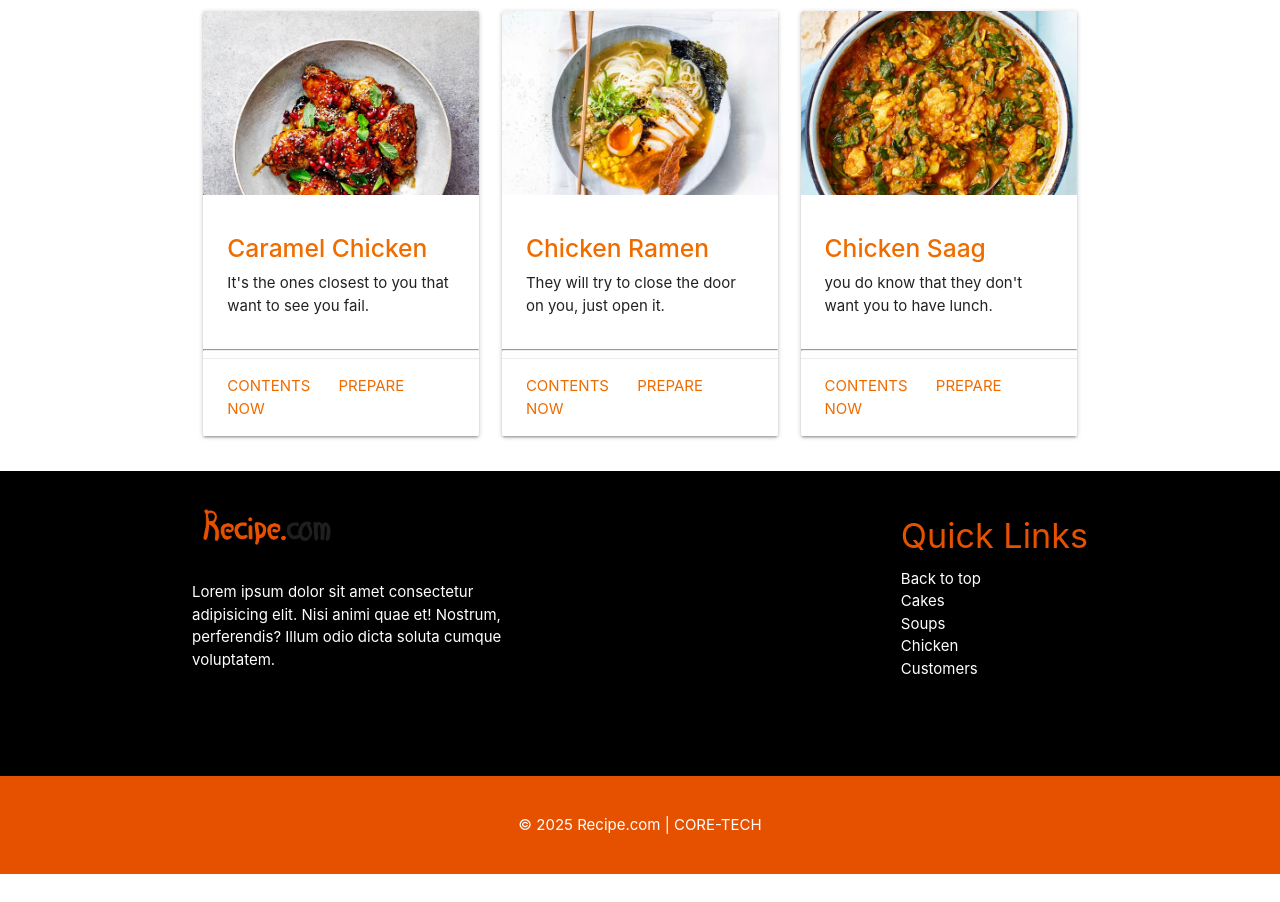
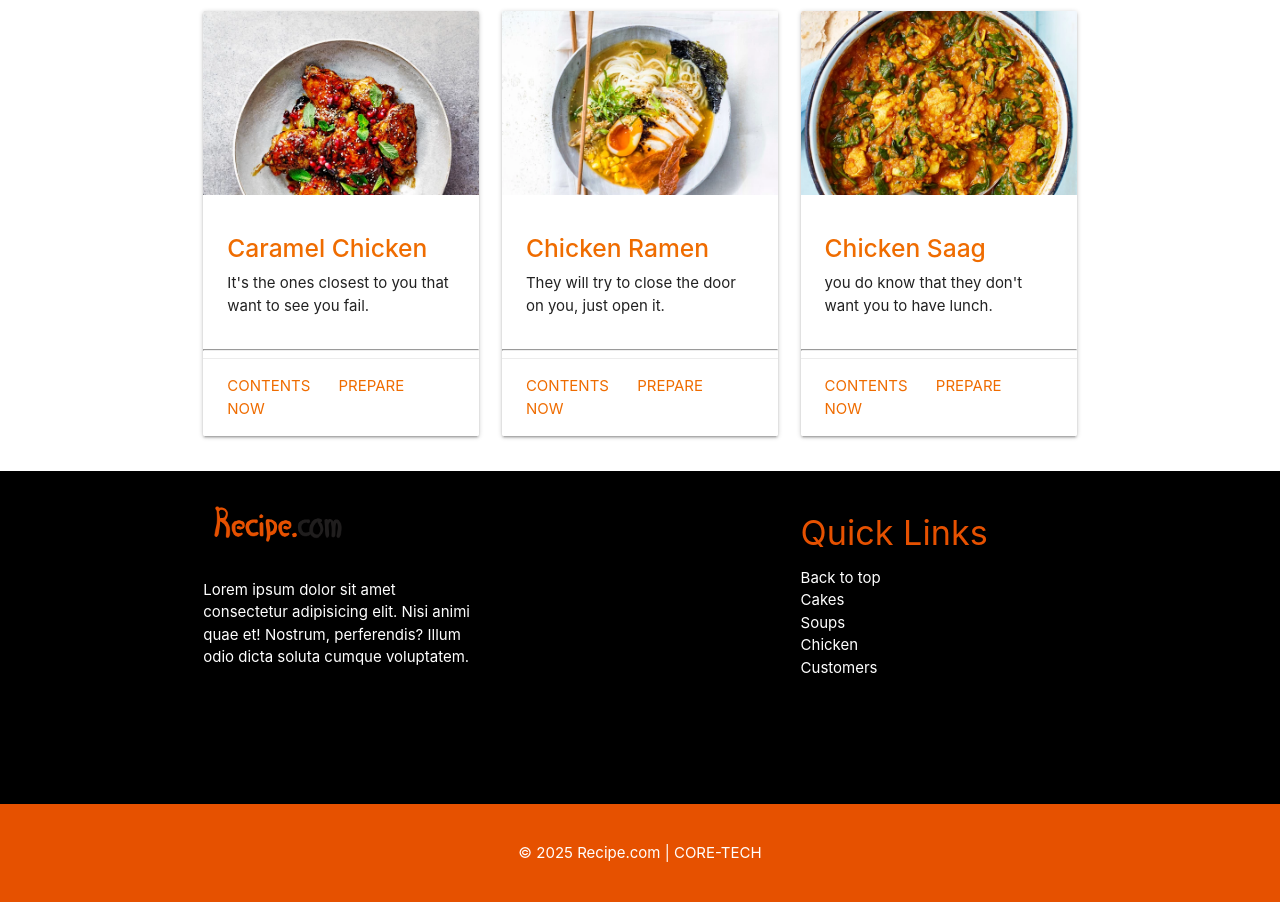
Before and after one commit to Aizza1/Recipe.com, a plain HTML site: page index.html in a window 1280 px wide. Shown: the part 7794-8696 px from the top of the page. Before the commit the page ends 8668 px from the top, so only its background shows below. Drawn offline with Linux system fonts and the light colour scheme.

Commit message:
Update index.html
Fixed up the footer

```diff
--- a/index.html
+++ b/index.html
@@ -17,7 +17,7 @@
         <nav class="white">
             <div class="container">
                 <a href=""><img class="responsive-img" width="150px" src="img/logo.png" alt=""></a>
-                <a href="#mobile" class="sidenav-trigger right orange-text">s</a>
+                <a href="#mobile" class="sidenav-trigger right orange-text">Menu</a>
                 <ul class="right hide-on-small-only">
                     <li><a class="orange-text" href="#Home"><strong>Home</strong></a></li>
                     <li><a class="orange-text" href="#Cakes"><strong>Cakes</strong></a></li>
@@ -621,13 +621,16 @@
             </div>
         </section>
     </main>
-    <footer class="black">
+    <footer class="black page-footer">
         <div class="container">
-            <br>
+            <div class="row">
+                <div class="col s12 m4 l4">
                     <a href=""><img class="responsive-img" width="150px" src="img/logo.png" alt="logo"></a>
-            <div class="right">
-                <h4 class="right orange-text text-darken-4">Quick Links</h4>
-                <br>
+                    <p class="white-text">Lorem ipsum dolor sit amet consectetur adipisicing elit. Nisi animi quae et! Nostrum, perferendis?  Illum odio dicta soluta cumque voluptatem.</p>
+                </div>
+                <div class="col s12 m6 l4"></div>
+                <div class="col s12 m4 l4">
+                    <h4 class="orange-text text-darken-4">Quick Links</h4>
                     <ul >
                         <li><a class="white-text" href="#Top">Back to top</a></li>
                         <li><a class="white-text" href="#Cakes">Cakes</a></li>
@@ -636,9 +639,6 @@
                         <li><a class="white-text" href="#Customers">Customers</a></li>
                     </ul>
                 </div>
-
-            <div class="white-text">
-                <p>Lorem ipsum dolor sit amet consectetur <br> adipisicing elit. Nisi animi quae et! Nostrum, <br> perferendis?  Illum odio dicta soluta cumque <br> voluptatem.</p>
             </div>
         </div>
             <br> <br> <br> <br>
```
Lines whose indentation alone changed are shown as unchanged.
